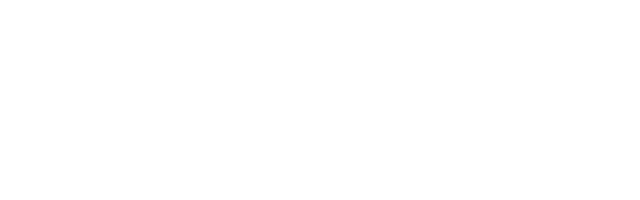
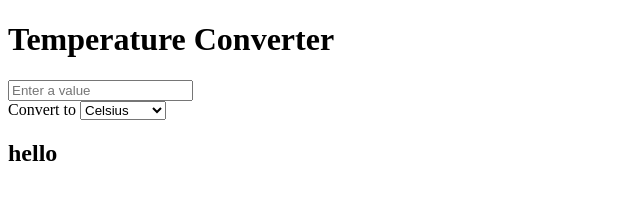
Before and after one commit to acunmedyaakademi/Temperature-Converter, a plain HTML site: page index.html in a window 1280 px wide. Shown: the whole page, without its empty margins (0-640 px from the left). Drawn offline with Linux system fonts and the light colour scheme; a web font is replaced by a local one.

Commit message:
google fonts link added

```diff
--- a/index.html
+++ b/index.html
@@ -3,9 +3,30 @@
   <head>
     <meta charset="UTF-8" />
     <meta name="viewport" content="width=device-width, initial-scale=1.0" />
+    <link rel="preconnect" href="https://fonts.googleapis.com" />
+    <link rel="preconnect" href="https://fonts.gstatic.com" crossorigin />
+    <link
+      href="https://fonts.googleapis.com/css2?family=Finger+Paint&family=Roboto:wght@400;700&display=swap"
+      rel="stylesheet"
+    />
     <link rel="stylesheet" href="app.css" />
     <script src="app.js" defer></script>
     <title>Temperature Convertor</title>
   </head>
-  <body></body>
+  <body>
+    <div class="container">
+      <h1>Temperature Converter</h1>
+      <div>
+        <input id="input-box" type="text" placeholder="Enter a value" />
+        <div class="convert-wrapper">
+          <span>Convert to</span>
+          <select name="degree" id="degree">
+            <option value="celsius">Celsius</option>
+            <option value="fahrenheit">Fahrenheit</option>
+          </select>
+        </div>
+        <h2 id="result">hello</h2>
+      </div>
+    </div>
+  </body>
 </html>
```
